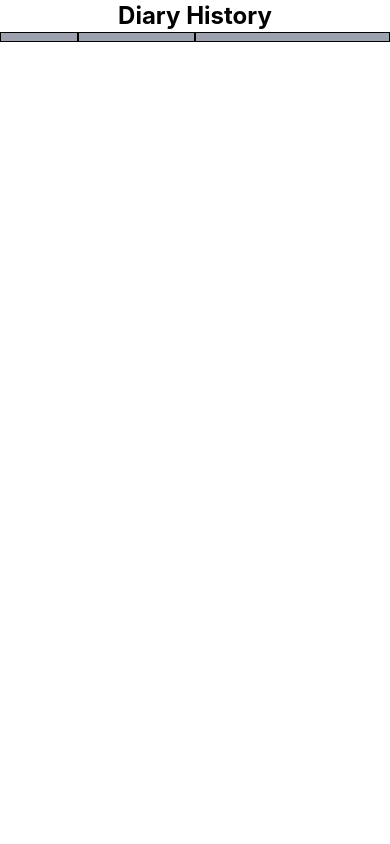
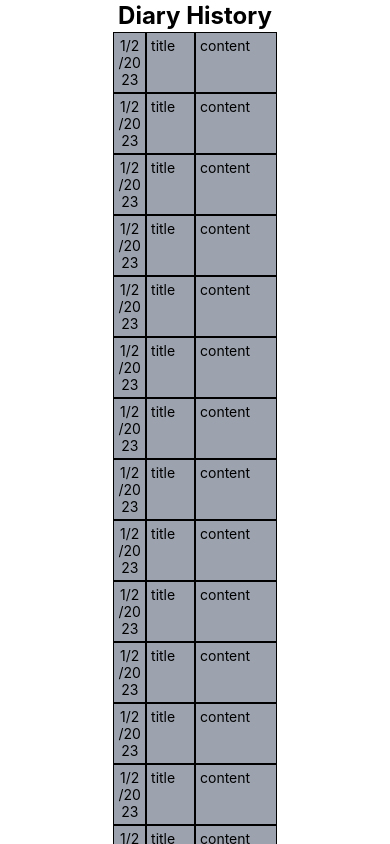
Before and after one commit to sameerstg/productive-me-native, a React Native app: screen / in a window 390 px wide. Built offline with nearby package versions, Linux system fonts and the light colour scheme.

Commit message:
money history added

```diff
--- a/Screens/DiaryHistory.tsx
+++ b/Screens/DiaryHistory.tsx
@@ -1,11 +1,111 @@
 import ExpoStatusBar from 'expo-status-bar/build/ExpoStatusBar'
 import React from 'react'
-import { SafeAreaView, Text } from 'react-native'
+import { SafeAreaView, ScrollView, Text } from 'react-native'
 import DiaryCell from '../Components/DiaryCell'
 
 const demoDiaries = [
 
-{date:"1/2/2023",title:"title",content:"content"}
+{date:"1/2/2023",title:"title",content:"content"},
+{date:"1/2/2023",title:"title",content:"content"},
+{date:"1/2/2023",title:"title",content:"content"},
+{date:"1/2/2023",title:"title",content:"content"},
+{date:"1/2/2023",title:"title",content:"content"},
+{date:"1/2/2023",title:"title",content:"content"},
+{date:"1/2/2023",title:"title",content:"content"},
+{date:"1/2/2023",title:"title",content:"content"},
+{date:"1/2/2023",title:"title",content:"content"},
+{date:"1/2/2023",title:"title",content:"content"},
+{date:"1/2/2023",title:"title",content:"content"},
+{date:"1/2/2023",title:"title",content:"content"},
+{date:"1/2/2023",title:"title",content:"content"},
+{date:"1/2/2023",title:"title",content:"content"},
+{date:"1/2/2023",title:"title",content:"content"},
+{date:"1/2/2023",title:"title",content:"content"},
+{date:"1/2/2023",title:"title",content:"content"},
+{date:"1/2/2023",title:"title",content:"content"},
+{date:"1/2/2023",title:"title",content:"content"},
+{date:"1/2/2023",title:"title",content:"content"},
+{date:"1/2/2023",title:"title",content:"content"},
+{date:"1/2/2023",title:"title",content:"content"},
+{date:"1/2/2023",title:"title",content:"content"},
+{date:"1/2/2023",title:"title",content:"content"},
+{date:"1/2/2023",title:"title",content:"content"},
+{date:"1/2/2023",title:"title",content:"content"},
+{date:"1/2/2023",title:"title",content:"content"},
+{date:"1/2/2023",title:"title",content:"content"},
+{date:"1/2/2023",title:"title",content:"content"},
+{date:"1/2/2023",title:"title",content:"content"},
+{date:"1/2/2023",title:"title",content:"content"},
+{date:"1/2/2023",title:"title",content:"content"},
+{date:"1/2/2023",title:"title",content:"content"},
+{date:"1/2/2023",title:"title",content:"content"},
+{date:"1/2/2023",title:"title",content:"content"},
+{date:"1/2/2023",title:"title",content:"content"},
+{date:"1/2/2023",title:"title",content:"content"},
+{date:"1/2/2023",title:"title",content:"content"},
+{date:"1/2/2023",title:"title",content:"content"},
+{date:"1/2/2023",title:"title",content:"content"},
+{date:"1/2/2023",title:"title",content:"content"},
+{date:"1/2/2023",title:"title",content:"content"},
+{date:"1/2/2023",title:"title",content:"content"},
+{date:"1/2/2023",title:"title",content:"content"},
+{date:"1/2/2023",title:"title",content:"content"},
+{date:"1/2/2023",title:"title",content:"content"},
+{date:"1/2/2023",title:"title",content:"content"},
+{date:"1/2/2023",title:"title",content:"content"},
+{date:"1/2/2023",title:"title",content:"content"},
+{date:"1/2/2023",title:"title",content:"content"},
+{date:"1/2/2023",title:"title",content:"content"},
+{date:"1/2/2023",title:"title",content:"content"},
+{date:"1/2/2023",title:"title",content:"content"},
+{date:"1/2/2023",title:"title",content:"content"},
+{date:"1/2/2023",title:"title",content:"content"},
+{date:"1/2/2023",title:"title",content:"content"},
+{date:"1/2/2023",title:"title",content:"content"},
+{date:"1/2/2023",title:"title",content:"content"},
+{date:"1/2/2023",title:"title",content:"content"},
+{date:"1/2/2023",title:"title",content:"content"},
+{date:"1/2/2023",title:"title",content:"content"},
+{date:"1/2/2023",title:"title",content:"content"},
+{date:"1/2/2023",title:"title",content:"content"},
+{date:"1/2/2023",title:"title",content:"content"},
+{date:"1/2/2023",title:"title",content:"content"},
+{date:"1/2/2023",title:"title",content:"content"},
+{date:"1/2/2023",title:"title",content:"content"},
+{date:"1/2/2023",title:"title",content:"content"},
+{date:"1/2/2023",title:"title",content:"content"},
+{date:"1/2/2023",title:"title",content:"content"},
+{date:"1/2/2023",title:"title",content:"content"},
+{date:"1/2/2023",title:"title",content:"content"},
+{date:"1/2/2023",title:"title",content:"content"},
+{date:"1/2/2023",title:"title",content:"content"},
+{date:"1/2/2023",title:"title",content:"content"},
+{date:"1/2/2023",title:"title",content:"content"},
+{date:"1/2/2023",title:"title",content:"content"},
+{date:"1/2/2023",title:"title",content:"content"},
+{date:"1/2/2023",title:"title",content:"content"},
+{date:"1/2/2023",title:"title",content:"content"},
+{date:"1/2/2023",title:"title",content:"content"},
+{date:"1/2/2023",title:"title",content:"content"},
+{date:"1/2/2023",title:"title",content:"content"},
+{date:"1/2/2023",title:"title",content:"content"},
+{date:"1/2/2023",title:"title",content:"content"},
+{date:"1/2/2023",title:"title",content:"content"},
+{date:"1/2/2023",title:"title",content:"content"},
+{date:"1/2/2023",title:"title",content:"content"},
+{date:"1/2/2023",title:"title",content:"content"},
+{date:"1/2/2023",title:"title",content:"content"},
+{date:"1/2/2023",title:"title",content:"content"},
+{date:"1/2/2023",title:"title",content:"content"},
+{date:"1/2/2023",title:"title",content:"content"},
+{date:"1/2/2023",title:"title",content:"content"},
+{date:"1/2/2023",title:"title",content:"content"},
+{date:"1/2/2023",title:"title",content:"content"},
+{date:"1/2/2023",title:"title",content:"content"},
+{date:"1/2/2023",title:"title",content:"content"},
+{date:"1/2/2023",title:"title",content:"content"},
+{date:"1/2/2023",title:"title",content:"content"},
+{date:"1/2/2023",title:"title",content:"content"},
 
 ];
 
@@ -14,11 +114,12 @@ const DiaryHistory = () => {
     <SafeAreaView className='flex-1 items-center'>
         <ExpoStatusBar />
         <Text className='text-2xl font-bold'>Diary History</Text>
+        <ScrollView>
         {demoDiaries.map((d,i)=>
+          <DiaryCell key={i} date={d.date} title={d.title} content={d.content} />
+        )}
+        </ScrollView>
 
-            <DiaryCell key={i}  />
-
-        )}
     </SafeAreaView>
   )
 }
--- a/Screens/DiaryWriting.tsx
+++ b/Screens/DiaryWriting.tsx
@@ -1,21 +1,21 @@
 import { StyledComponent } from 'nativewind'
 import React from 'react'
-import {  SafeAreaView, SafeAreaViewComponent, StatusBar, Text, TextInput } from 'react-native'
+import { SafeAreaView, StatusBar, Text, TextInput } from 'react-native'
+
 
 function DiaryWriting() {
     return (
         <SafeAreaView >
-            <StatusBar></StatusBar>
+            <StatusBar ></StatusBar>
 
-            <SafeAreaView className='flex-row bg-cyan-600 h-16'>
-                <StyledComponent onPress={()=>{console.log("cancel")}} component={Text} className='bg-green-300 h-8 w-1/12 py-2 rounded-md  text-center mx-auto flex'>
+            <SafeAreaView className='flex flex-row justify-end items-center bg-cyan-600 h-16' >
+                <StyledComponent onPress={() => { console.log("cancel") }} component={Text} className='bg-green-300 h-8 w-1/12 py-2 rounded-md  text-center mx-auto flex'>
                     ❌
                 </StyledComponent>
 
-                <StyledComponent onPress={()=>{console.log("tick")}} component={Text} className='bg-green-300 h-8 w-1/12 py-2 rounded-md  text-center mx-auto flex'>
+                <StyledComponent onPress={() => { console.log("tick") }} component={Text} className='bg-green-300 h-8 w-1/12 py-2 rounded-md  text-center mx-auto flex'>
                     ✔
                 </StyledComponent>
-
             </SafeAreaView>
 
 
@@ -23,7 +23,7 @@ function DiaryWriting() {
             <SafeAreaView className='bg-black h-[1px]'>
 
             </SafeAreaView>
-            <StyledComponent component={TextInput} className="font-bold text-xl container  p-4  rounded "  multiline={true} placeholder='Type Your Story....' />
+            <StyledComponent component={TextInput} className="font-bold text-xl container  p-4  rounded " multiline={true} placeholder='Type Your Story....' />
         </SafeAreaView>
     )
 }
--- /dev/null
+++ b/Screens/MoneyEntryScreen.jsx
@@ -0,0 +1,10 @@
+import React from 'react'
+
+
+function MoneyEntryScreen() {
+  return (
+    <div>MoneyEntryScreen</div>
+  )
+}
+
+export default MoneyEntryScreen
```
